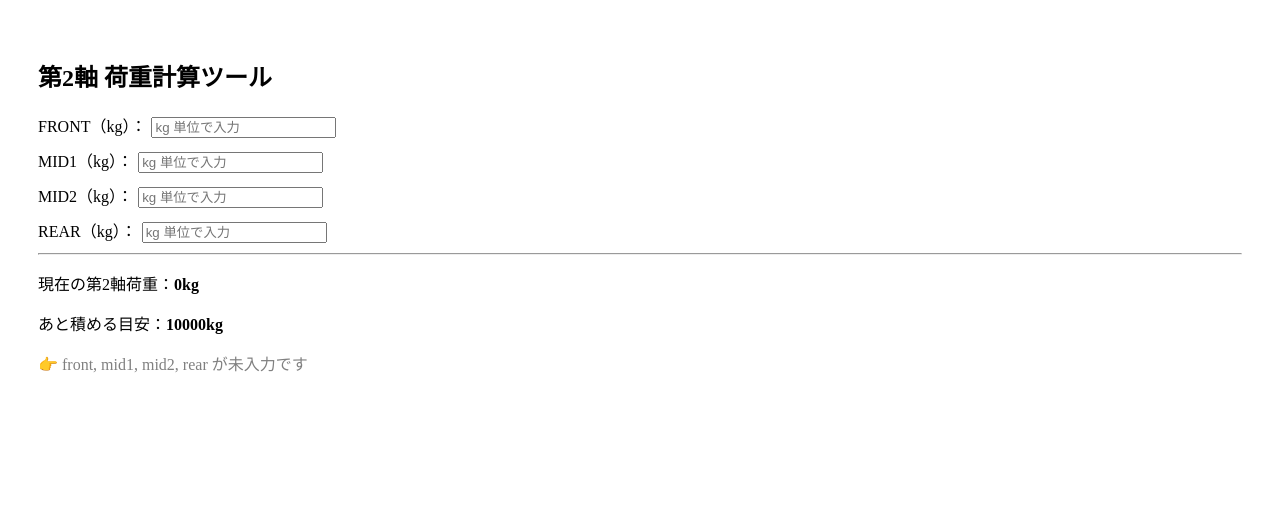
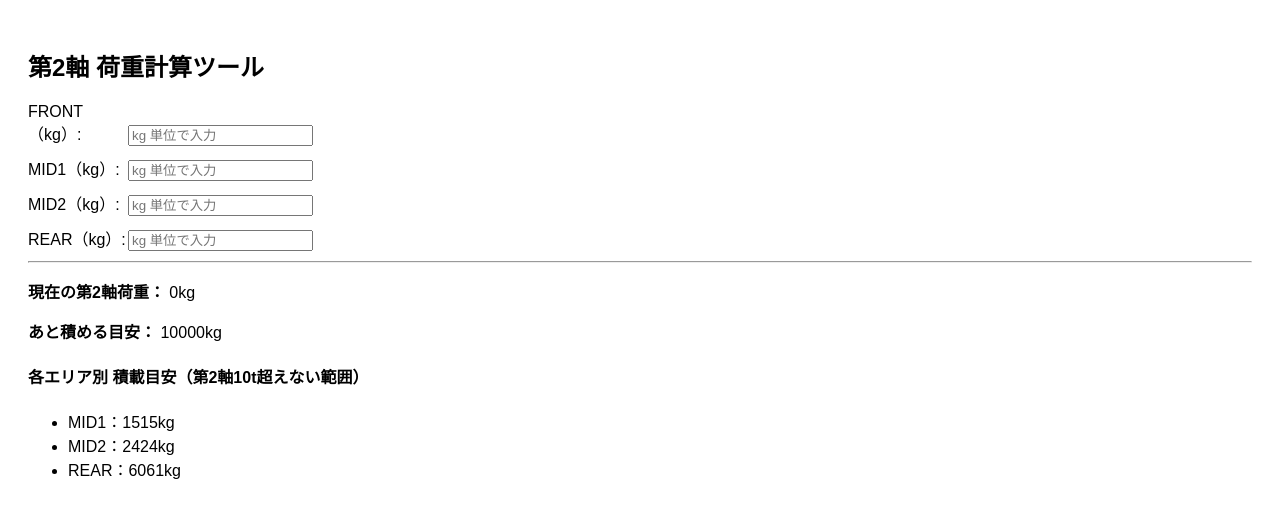
Before and after one commit to Toyotayusou1111/-, a React (Create React App) app: page / in a window 1280 px wide. Shown: the top 518 px of the page. Built offline with nearby package versions, Linux system fonts and the light colour scheme.

Commit message:
Update App.js

```diff
--- a/src/App.js
+++ b/src/App.js
@@ -28,67 +28,57 @@ export default function App() {
   const MAX_AXLE_LOAD = 10000;
   const remaining = Math.max(0, MAX_AXLE_LOAD - usedLoad);
 
-  // 正しい積載配分：影響率の合計に対する比率
-  const totalInfluence =
-    influences.mid1 + influences.mid2 + influences.rear;
+  // 分配比率の逆数合計
+  const inverseSum =
+    1 / influences.mid1 + 1 / influences.mid2 + 1 / influences.rear;
 
-  const alloc = {
-    mid1: Math.round(remaining * (influences.mid1 / totalInfluence)),
-    mid2: Math.round(remaining * (influences.mid2 / totalInfluence)),
-    rear: Math.round(remaining * (influences.rear / totalInfluence)),
+  const estimates = {
+    mid1: Math.round((1 / influences.mid1 / inverseSum) * remaining),
+    mid2: Math.round((1 / influences.mid2 / inverseSum) * remaining),
+    rear: Math.round((1 / influences.rear / inverseSum) * remaining),
   };
 
-  const emptyKeys = Object.entries(weights)
-    .filter(([, val]) => val === "")
-    .map(([key]) => key);
+  const handleChange = (e) => {
+    setWeights((prev) => ({
+      ...prev,
+      [e.target.name]: e.target.value,
+    }));
+  };
 
   return (
-    <div style={{ padding: 30 }}>
+    <div style={{ padding: 20, fontFamily: "sans-serif" }}>
       <h2>第2軸 荷重計算ツール</h2>
 
       {["front", "mid1", "mid2", "rear"].map((key) => (
         <div key={key} style={{ marginBottom: 10 }}>
-          <label>
-            {key.toUpperCase()}（kg）：
+          <label style={{ display: "inline-block", width: 100 }}>
+            {key.toUpperCase()}（kg）:
+          </label>
           <input
             type="number"
             name={key}
             value={weights[key]}
-              onChange={(e) =>
-                setWeights((w) => ({ ...w, [key]: e.target.value }))
-              }
-              style={{ marginLeft: 5 }}
+            onChange={handleChange}
             placeholder="kg 単位で入力"
           />
-          </label>
         </div>
       ))}
 
       <hr />
 
       <p>
-        現在の第2軸荷重：<strong>{usedLoad.toFixed(0)}kg</strong>
+        <strong>現在の第2軸荷重：</strong> {usedLoad.toFixed(0)}kg
       </p>
       <p>
-        あと積める目安：<strong>{remaining.toFixed(0)}kg</strong>
+        <strong>あと積める目安：</strong> {remaining.toFixed(0)}kg
       </p>
 
-      {emptyKeys.length === 0 && (
-        <>
       <h4>各エリア別 積載目安（第2軸10t超えない範囲）</h4>
       <ul>
-            <li>MID1：{alloc.mid1}kg</li>
-            <li>MID2：{alloc.mid2}kg</li>
-            <li>REAR：{alloc.rear}kg</li>
+        <li>MID1：{estimates.mid1}kg</li>
+        <li>MID2：{estimates.mid2}kg</li>
+        <li>REAR：{estimates.rear}kg</li>
       </ul>
-        </>
-      )}
-
-      {emptyKeys.length > 0 && (
-        <p style={{ color: "gray" }}>
-          👉 {emptyKeys.join(", ")} が未入力です
-        </p>
-      )}
     </div>
   );
 }
```
Lines whose indentation alone changed are shown as unchanged.
